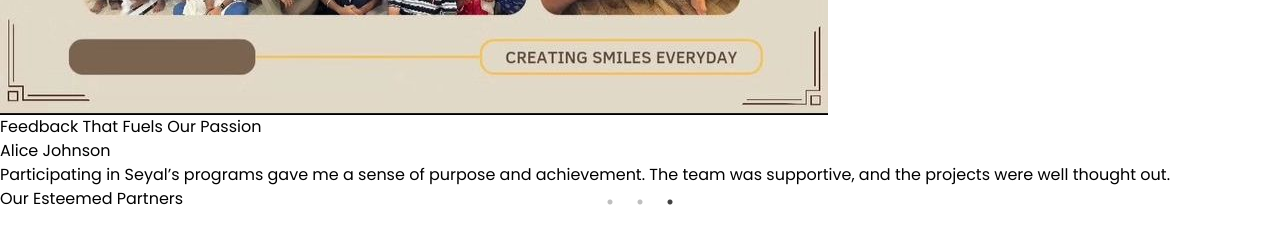
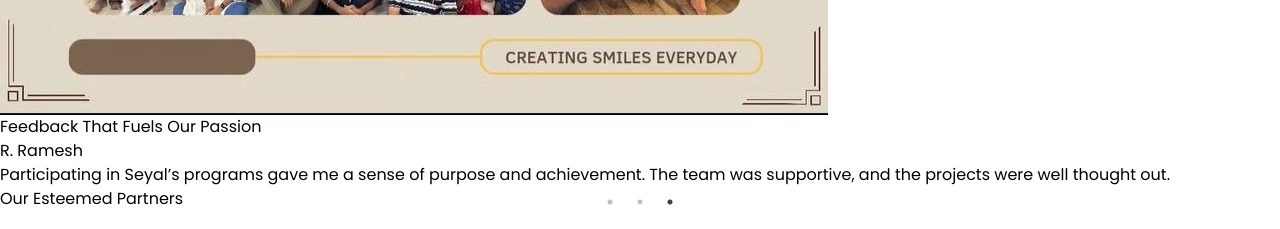
Before and after one commit to Ex-Rockstar/SeyalFoundation, a React (Vite) app: page / in a window 1280 px wide. Shown: the part 5500-5729 px from the top of the page. Built offline with nearby package versions, Linux system fonts and the light colour scheme.

Commit message:
Made changes to the feedback slider

```diff
--- a/src/Components/Home/FeedbackSlider.jsx
+++ b/src/Components/Home/FeedbackSlider.jsx
@@ -4,15 +4,15 @@ import Slider from 'react-slick';
 // Sample feedback data
 const feedbacks = [
   {
-    name: 'John Doe',
+    name: 'Rakesh S A',
     feedback: 'The Social Internship Programme by Seyal Foundation was an incredible experience. I learned so much and had the opportunity to contribute meaningfully.',
   },
   {
-    name: 'Jane Smith',
+    name: 'Kayalvizhi .M',
     feedback: 'Seyal Foundation’s initiatives are truly inspiring. The workshops and activities were well-organized and impactful.',
   },
   {
-    name: 'Alice Johnson',
+    name: 'R. Ramesh',
     feedback: 'Participating in Seyal’s programs gave me a sense of purpose and achievement. The team was supportive, and the projects were well thought out.',
   },
   // Add more feedback objects here
```
